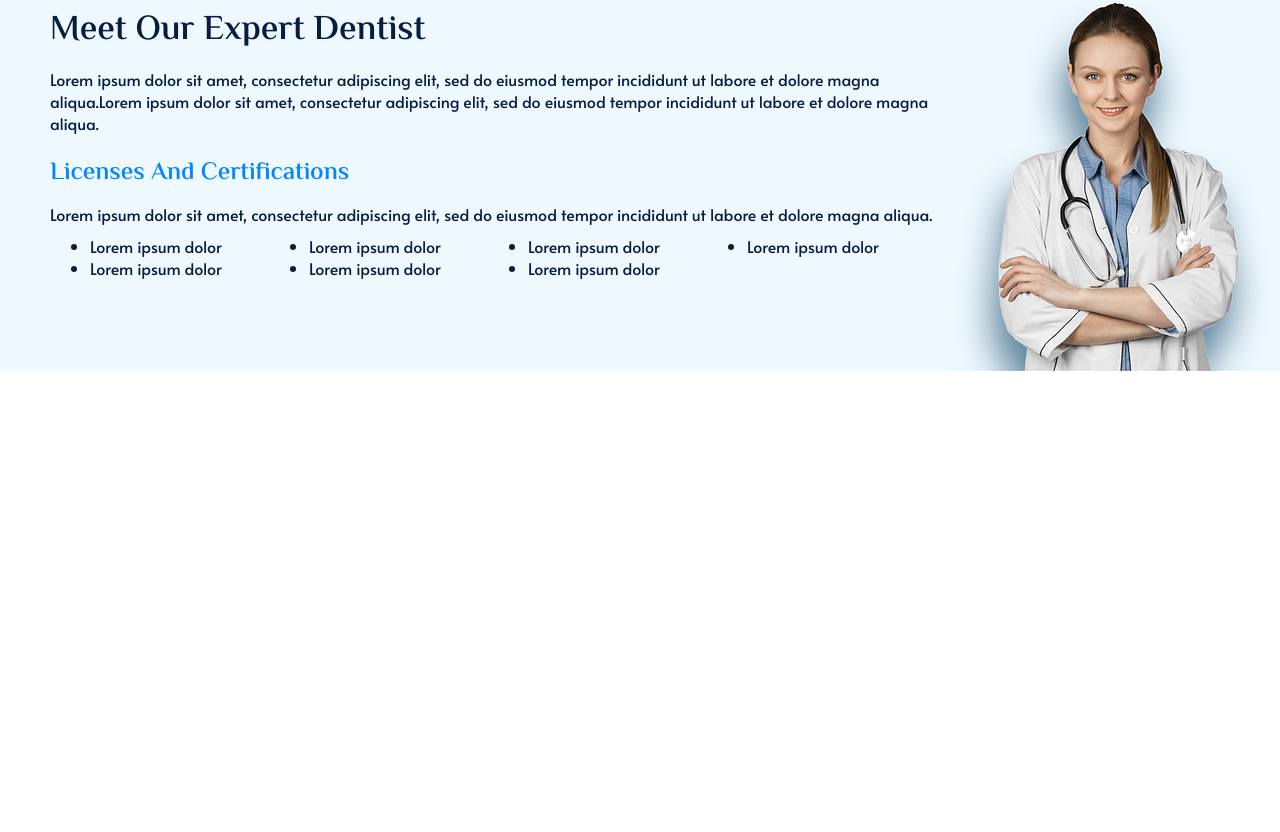
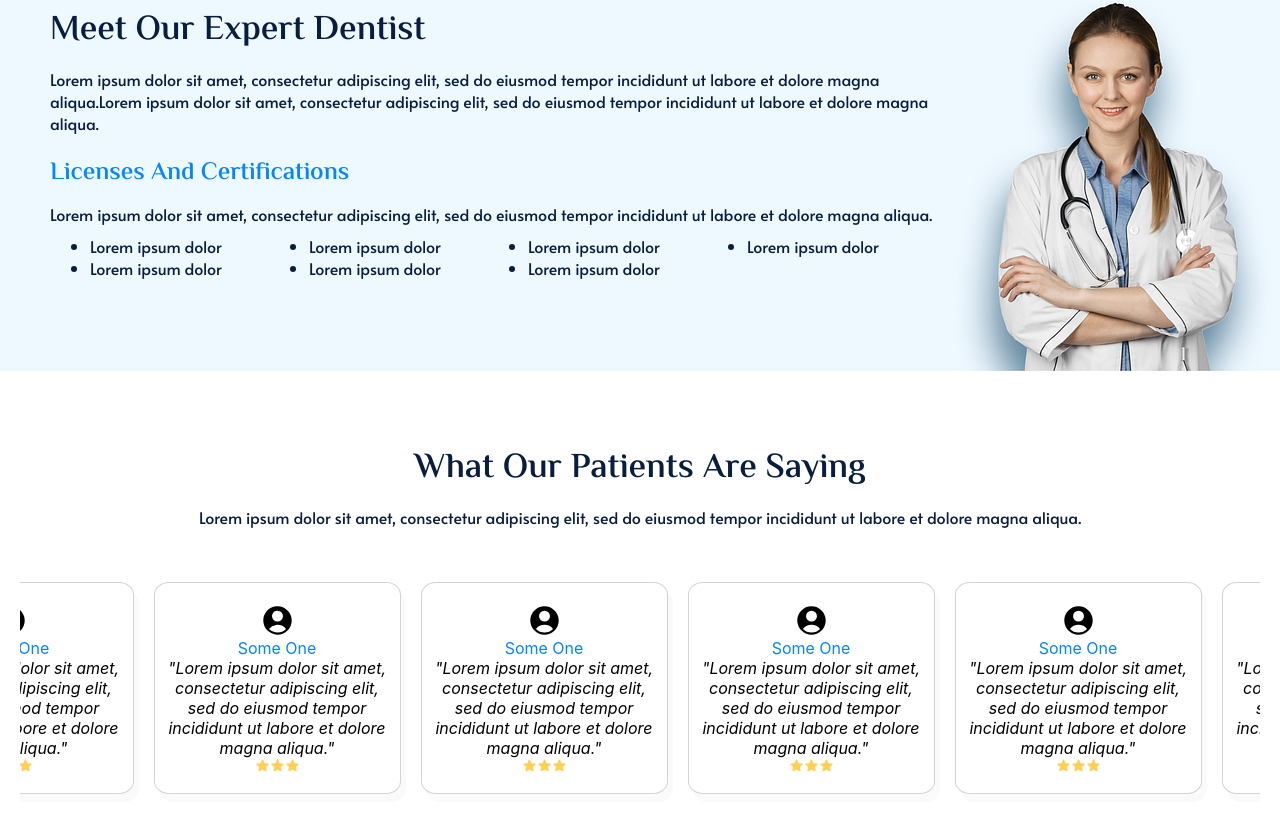
Before and after one commit to DDianaAndreea/dentalcare, a React (Create React App) app: page / in a window 1280 px wide. Shown: the part 2166-2998 px from the top of the page. Before the commit the page ends 2538 px from the top, so only its background shows below. Built offline with nearby package versions, Linux system fonts and the light colour scheme.

Commit message:
add review section component

```diff
--- a/src/App.js
+++ b/src/App.js
@@ -6,6 +6,7 @@ import RowCardsSection from './components/row-cards-section/RowCardsSection';
 import Appointement from './components/appointment-section/Appointement';
 import Services from './components/services/Services';
 import Description from './components/description-section/Description';
+import ReviewSection from './components/review-section/ReviewSection';
 
 function App() {
   return (
@@ -19,6 +20,7 @@ function App() {
       <Appointement />
       <Services />
       <Description />
+      <ReviewSection />
     </div>
   );
 }
--- /dev/null
+++ b/src/components/review-section/ReviewCard.css
@@ -0,0 +1,37 @@
+.review_card{
+    width: 225px;
+    height: 190px;
+    min-width: 225px;
+    min-height: 190px;
+    border: 1px solid lightgray;
+    border-radius: 6%;
+    padding: 10px;
+    display: flex;
+    flex-direction: column;
+    align-items: center;
+    justify-content: center;
+    background-color: white;
+    margin: 10px;
+    box-shadow: 5px 8px rgba(211, 211, 211, 0.123);
+    display: relative;
+
+}
+
+.user_icon{
+    max-width: 35px;
+}
+
+.name{
+    color: #0585fe;
+}
+
+.review{
+    font-style: italic;
+    text-align: center;
+}
+
+.stars{
+    display: flex;
+    flex-direction: row;
+    color: #ffcf56;
+}
--- /dev/null
+++ b/src/components/review-section/ReviewCard.js
@@ -0,0 +1,23 @@
+import React from 'react'
+import './ReviewCard.css'
+import { StarIcon, UserCircleIcon } from '@heroicons/react/24/solid'
+
+function ReviewCard({name, review, stars}) {
+
+  return (
+    <div className='review_card'>
+        <UserCircleIcon  className='user_icon'/>
+        <p className='name'>{name}</p>
+        <p className='review'>"{review}"</p>
+        <div className='stars'>
+            <StarIcon  style={{height:15}}/>
+            <StarIcon  style={{height:15}}/>
+            <StarIcon  style={{height:15}}/>
+
+        </div>
+
+    </div>
+  )
+}
+
+export default ReviewCard
--- /dev/null
+++ b/src/components/review-section/ReviewSection.css
@@ -0,0 +1,36 @@
+.review_header{
+    display: flex;
+    flex-direction: column;
+    justify-content: center;
+    align-items: center;
+    margin-top: 70px;
+}
+
+.review_header>h3{
+    font-family: 'El Messiri', sans-serif;
+    color: #091d3f;
+    font-size: 35px;
+}
+
+.review_header>p{
+    margin-top: 10px;
+    font-family: 'Alata', sans-serif;
+    color: #091d3f;
+}
+
+.review_section{
+    height: 300px;
+    display: flex;
+    flex-direction: row;
+    align-items: center;
+    justify-content: center;
+    margin: 10px;
+    margin-left: 20px;
+    margin-right: 20px;
+    padding-left: 75px;
+    overflow-x: scroll;
+}
+
+.review_section::-webkit-scrollbar {
+    display: none;
+}
--- /dev/null
+++ b/src/components/review-section/ReviewSection.js
@@ -0,0 +1,56 @@
+import React from 'react'
+import './ReviewSection.css'
+import ReviewCard from './ReviewCard'
+
+function ReviewSection() {
+  return (
+    <>
+        <div className='review_header'>
+            <h3>
+                What Our Patients Are Saying
+            </h3>
+            <p>
+            Lorem ipsum dolor sit amet, consectetur adipiscing elit, sed do eiusmod tempor incididunt ut labore et dolore magna aliqua.
+            </p>
+        </div>
+
+        <div className='review_section'>
+        <ReviewCard
+            name="Some One"
+             review ='Lorem ipsum dolor sit amet, consectetur adipiscing elit, sed do eiusmod tempor incididunt ut labore et dolore magna aliqua.'
+            stars={3}
+        />
+        <ReviewCard
+            name="Some One"
+             review ='Lorem ipsum dolor sit amet, consectetur adipiscing elit, sed do eiusmod tempor incididunt ut labore et dolore magna aliqua.'
+            stars={3}
+        />
+        <ReviewCard
+            name="Some One"
+             review ='Lorem ipsum dolor sit amet, consectetur adipiscing elit, sed do eiusmod tempor incididunt ut labore et dolore magna aliqua.'
+            stars={3}
+        />
+        <ReviewCard
+            name="Some One"
+             review ='Lorem ipsum dolor sit amet, consectetur adipiscing elit, sed do eiusmod tempor incididunt ut labore et dolore magna aliqua.'
+            stars={3}
+        />
+        <ReviewCard
+            name="Some One"
+             review ='Lorem ipsum dolor sit amet, consectetur adipiscing elit, sed do eiusmod tempor incididunt ut labore et dolore magna aliqua.'
+            stars={3}
+        />
+        <ReviewCard
+            name="Some One"
+             review ='Lorem ipsum dolor sit amet, consectetur adipiscing elit, sed do eiusmod tempor incididunt ut labore et dolore magna aliqua.'
+            stars={3}
+        />
+
+
+    </div>
+    </>
+
+  )
+}
+
+export default ReviewSection
```
